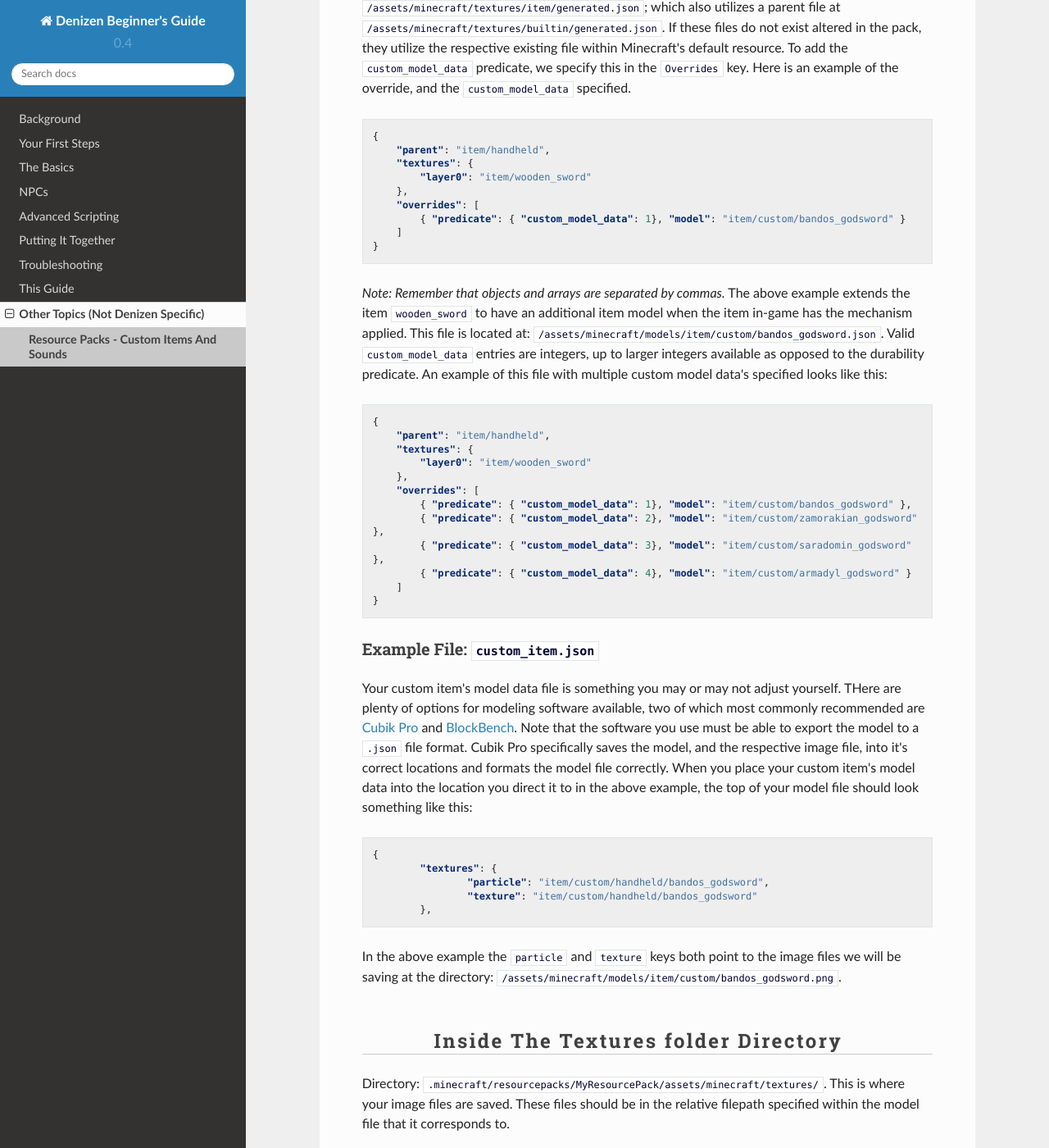
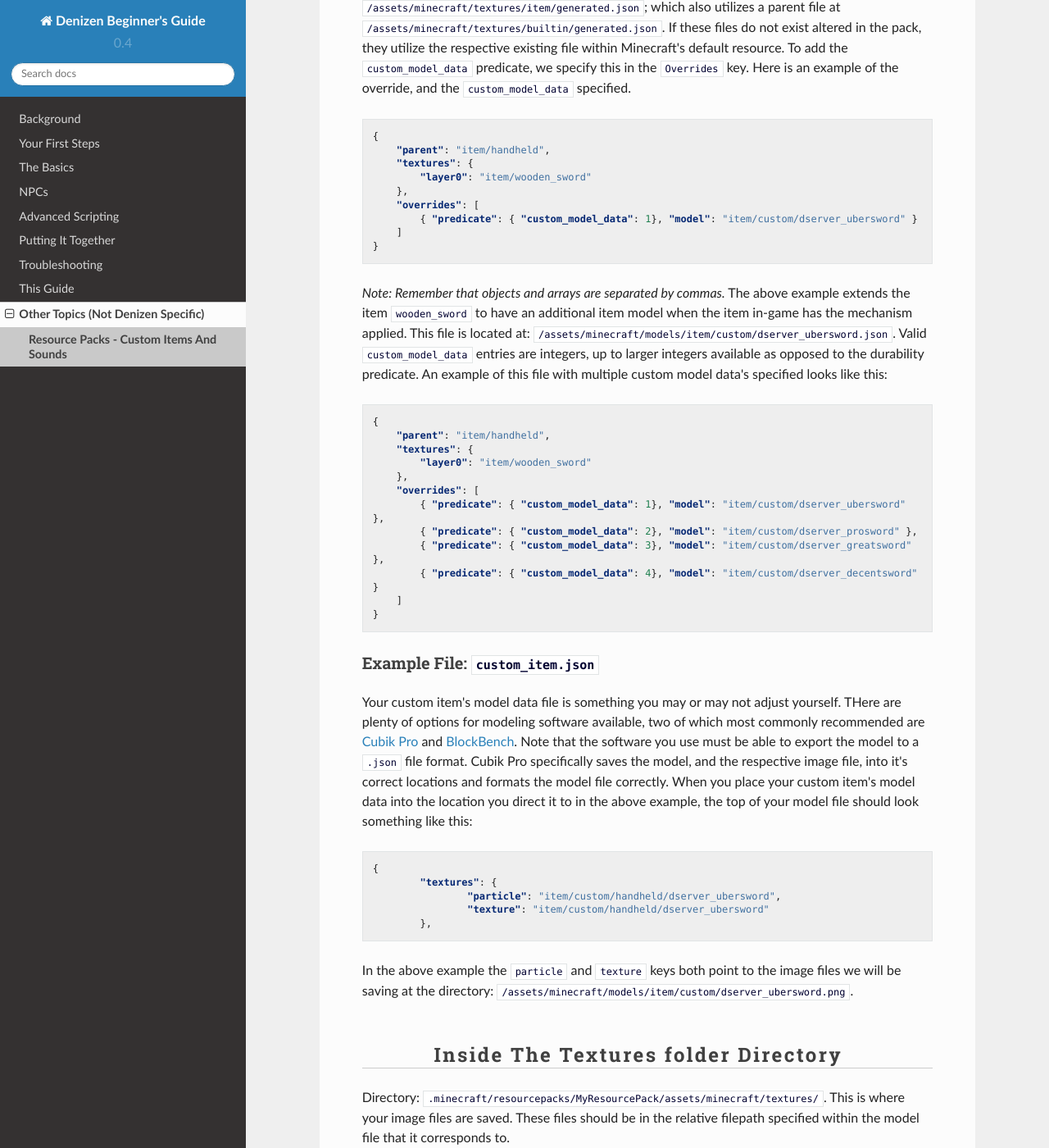
Before and after one commit to DenizenScript/Denizen-Beginners-Guide, a Sphinx documentation site: the page built from source/guides/non-denizen/resource-packs.md, in a window 1280 px wide and 1400 px high, scrolled down 5181 px. Shown: the whole window at 82% size. Built offline with Sphinx 7.4.7 and the Read the Docs theme 2.0.0, drawn with Linux system fonts in a browser that asks for light colours; some of the changed text lies outside the part shown.

Commit message:
use more generic example names

````diff
--- a/source/guides/non-denizen/resource-packs.md
+++ b/source/guides/non-denizen/resource-packs.md
@@ -192,14 +192,14 @@ Here is an example of the override, and the `custom_model_data` specified.
         "layer0": "item/wooden_sword"
     },
     "overrides": [
-        { "predicate": { "custom_model_data": 1}, "model": "item/custom/bandos_godsword" }
+        { "predicate": { "custom_model_data": 1}, "model": "item/custom/dserver_ubersword" }
     ]
 }
 ```
 
 *Note: Remember that objects and arrays are separated by commas.*
 The above example extends the item `wooden_sword` to have an additional item model when the item in-game has the mechanism applied.
-This file is located at: `/assets/minecraft/models/item/custom/bandos_godsword.json`.
+This file is located at: `/assets/minecraft/models/item/custom/dserver_ubersword.json`.
 Valid `custom_model_data` entries are integers, up to larger integers available as opposed to the durability predicate.
 An example of this file with multiple custom model data's specified looks like this:
 
@@ -210,10 +210,10 @@ An example of this file with multiple custom model data's specified looks like t
         "layer0": "item/wooden_sword"
     },
     "overrides": [
-        { "predicate": { "custom_model_data": 1}, "model": "item/custom/bandos_godsword" },
-        { "predicate": { "custom_model_data": 2}, "model": "item/custom/zamorakian_godsword" },
-        { "predicate": { "custom_model_data": 3}, "model": "item/custom/saradomin_godsword" },
-        { "predicate": { "custom_model_data": 4}, "model": "item/custom/armadyl_godsword" }
+        { "predicate": { "custom_model_data": 1}, "model": "item/custom/dserver_ubersword" },
+        { "predicate": { "custom_model_data": 2}, "model": "item/custom/dserver_prosword" },
+        { "predicate": { "custom_model_data": 3}, "model": "item/custom/dserver_greatsword" },
+        { "predicate": { "custom_model_data": 4}, "model": "item/custom/dserver_decentsword" }
     ]
 }
 ```
@@ -229,12 +229,12 @@ When you place your custom item's model data into the location you direct it to
 ```json
 {
 	"textures": {
-		"particle": "item/custom/handheld/bandos_godsword",
-		"texture": "item/custom/handheld/bandos_godsword"
+		"particle": "item/custom/handheld/dserver_ubersword",
+		"texture": "item/custom/handheld/dserver_ubersword"
 	},
 ```
 
-In the above example the `particle` and `texture` keys both point to the image files we will be saving at the directory: `/assets/minecraft/models/item/custom/bandos_godsword.png`.
+In the above example the `particle` and `texture` keys both point to the image files we will be saving at the directory: `/assets/minecraft/models/item/custom/dserver_ubersword.png`.
 
 ### Inside The Textures folder Directory
 
@@ -261,7 +261,7 @@ you can use the [`/ex` command](/guides/first-steps/ex-command) like this:
 The item script simply looks something like this:
 
 ```dscript_green
-BandosSword:
+UberSword:
     type: item
     material: wooden_sword
     mechanisms:
@@ -269,7 +269,7 @@ BandosSword:
 ```
 
 The `custom_model_data` is in-line with any other mechanisms you choose to specify with the custom item.
-You can give yourself the custom item just like any other item script, `/ex give BandosSword` or in any script with the `give` or `inventory` command.
+You can give yourself the custom item just like any other item script, `/ex give dserver_ubersword` or in any script with the `give` or `inventory` command.
 
 #### Custom Sounds
 
````
